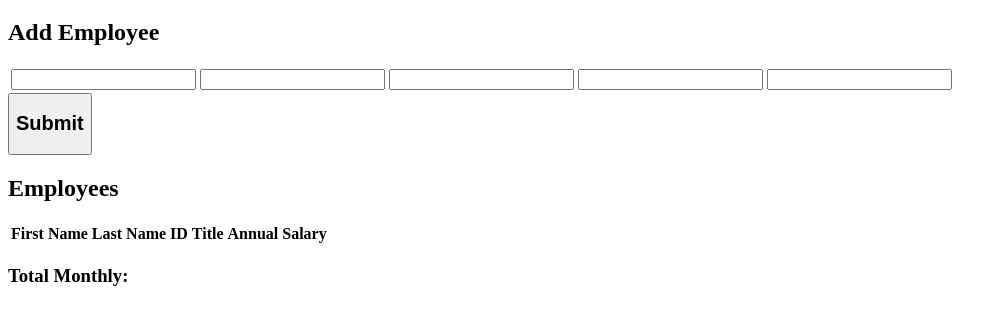
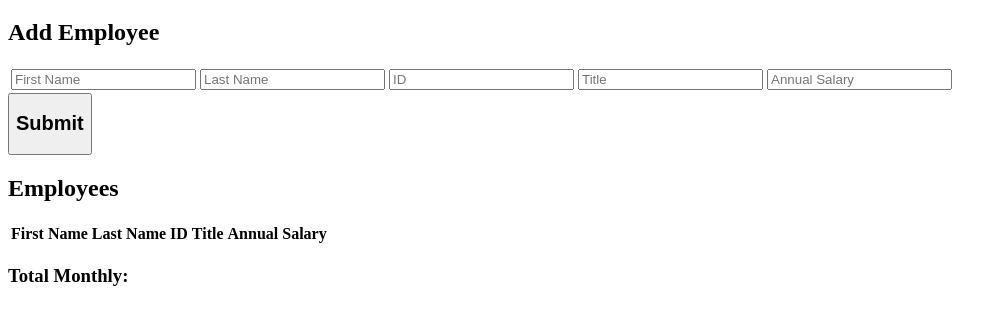
Before and after one commit to Leah-Atkins84/weekend-jquery-salary-calculator, a plain HTML site: page index.html in a window 1280 px wide. Shown: the part 61-386 px from the top of the page, without its empty margins (0-1007 px from the left). Drawn offline with Linux system fonts and the light colour scheme.

Commit message:
This will add console log and ready now function

```diff
--- a/client.js
+++ b/client.js
@@ -1 +1,6 @@
+console.log('Salary Calculator');
 $(document).ready(readyNow);
+
+function readyNow() {
+
+};
--- a/index.html
+++ b/index.html
@@ -1,8 +1,4 @@
 <!DOCTYPE html>
-<!--[if lt IE 7]>      <html class="no-js lt-ie9 lt-ie8 lt-ie7"> <![endif]-->
-<!--[if IE 7]>         <html class="no-js lt-ie9 lt-ie8"> <![endif]-->
-<!--[if IE 8]>         <html class="no-js lt-ie9"> <![endif]-->
-<!--[if gt IE 8]>      <html class="no-js"> <!--<![endif]-->
 <html>
     <head>
         <meta charset="utf-8">
@@ -21,14 +17,14 @@
         <h2>Add Employee</h2>
         <table>
             <tr>
-                <td><input id="fName"></td>
-                <td><input id="lName"></td>
-                <td><input id="id"></td>
-                <td><input id="title"></td>
-                <td><input id="aSalary"></td>
+                <td><input id="fName" type="text" placeholder="First Name" ></td>
+                <td><input id="lName" type="text" placeholder="Last Name" ></td>
+                <td><input id="eId" type="text" placeholder="ID"></td>
+                <td><input id="eTitle" type="text" placeholder="Title"></td>
+                <td><input id="aSalary" type="text" placeholder="Annual Salary"></td>
             </tr>
         </table>
-        <button><h2>Submit</h2></button>
+        <button id="submitButton"><h2>Submit</h2></button>
         <h2>Employees</h2>
         <table>
             <tr>
```
